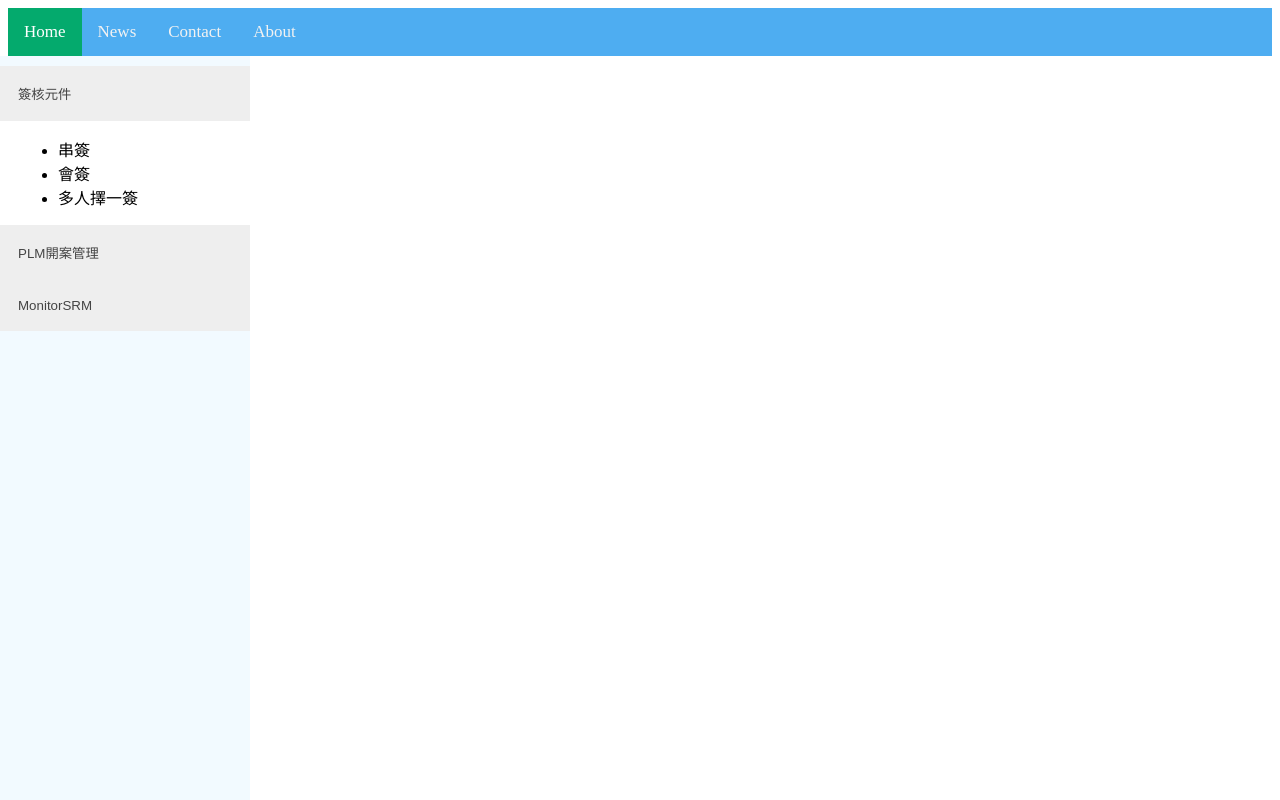
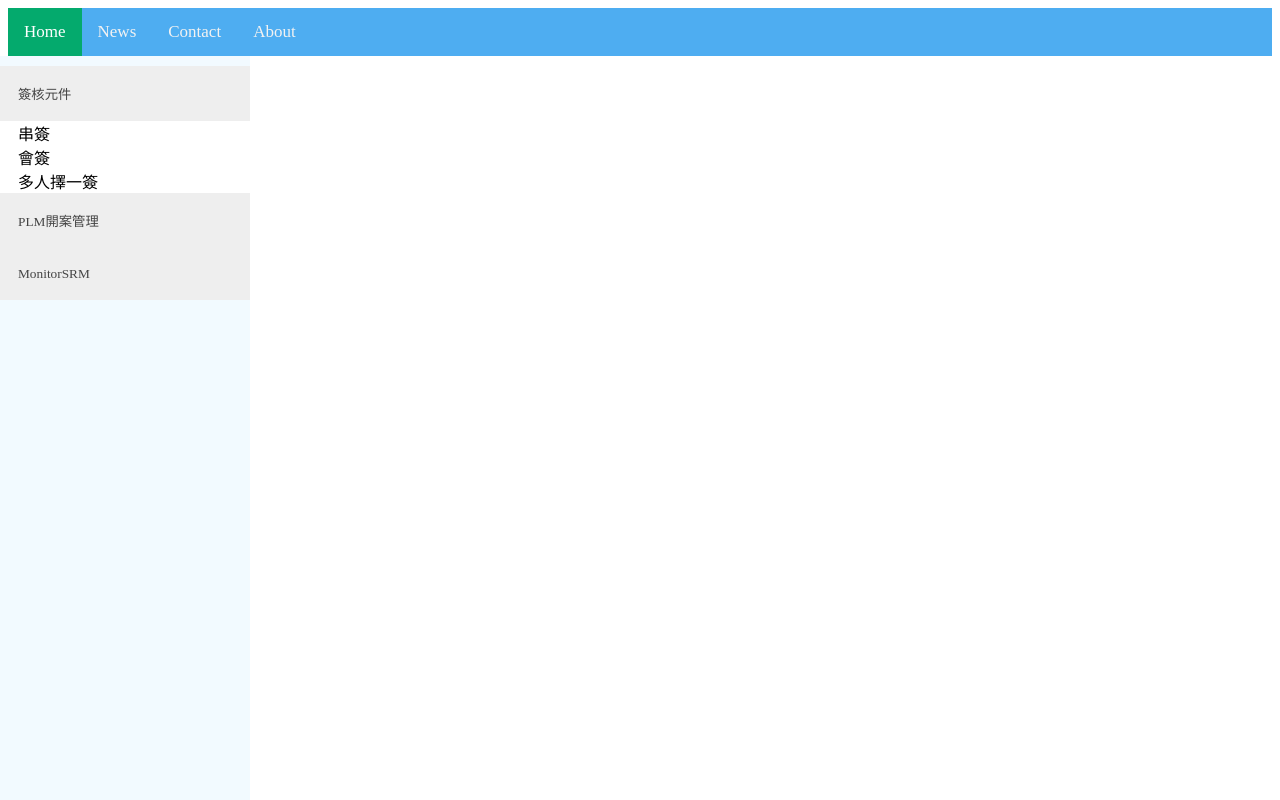
Before and after one commit to kahkinglee94/FlowEngine, a Vue app: page / in a window 1280 px wide. Both pictures are taken after a click on the button "簽核元件". Built offline with nearby package versions, Linux system fonts and the light colour scheme.

Commit message:
Added drag and drop feature. (Incomplete)

```diff
--- a/src/App.vue
+++ b/src/App.vue
@@ -1,11 +1,13 @@
 <script setup lang="ts">
 import NavigationBar from './components/common/NavigationBar.vue'
 import SideBar from './components/workspace/SideBar.vue'
+import Canvas from './components/workspace/Canvas.vue'
 </script>
 
 <template>
   <NavigationBar user-name="Joelle" />
   <SideBar />
+  <Canvas />
 </template>
 
 <style scoped>
--- /dev/null
+++ b/src/components/workspace/Canvas.vue
@@ -0,0 +1,74 @@
+<script setup lang="ts">
+import { ref, onMounted } from 'vue'
+
+interface Element {
+    name: string,
+    posX: number,
+    posY: number,
+  }
+
+const canvas = ref<HTMLDivElement | null>(null)
+const elementList = ref<Element[]>([])
+
+onMounted(() => {
+    //console.log(canvas.value)
+})
+
+function onDrop (event : any) {
+    const itemName = event.dataTransfer.getData('itemName')
+    const elementObj = {name: itemName, posX: event.clientX, posY: event.clientY}
+    elementList.value.push(elementObj)
+  }
+
+// function onWheel (event : any) {
+//     console.log(event)
+//     if (event.ctrlKey) {
+//         zoom(event)
+//     }
+// }
+
+// function zoom (event : any) {
+//     let scale = 1
+//     if(canvas.value) {
+//         scale += event.deltaY * -0.001;
+//         // Restrict scale
+//         scale = Math.min(Math.max(0.125, scale), 4);
+//         // Apply scale transform
+//         canvas.value.style.transform = `scale(${scale})`;
+//         console.log('height: ' + canvas.value.style.height + '; width: ' + canvas.value.style.width)
+//     }
+// }
+
+</script>
+
+<template>
+  <div
+    class="canvas"
+    ref="canvas"
+    @drop="onDrop($event)"
+    @dragenter.prevent
+    @dragover.prevent>
+    <div v-for="element in elementList"
+    class="element"
+    :style="{top: element.posY + 'px', left: element.posX + 'px'}">{{ element.name }}</div>
+  </div>
+</template>
+
+<style lang="scss" scoped>
+@import "@/assets/scss/_base.scss";
+@import "@/assets/scss/_mixin.scss";
+.canvas {
+    min-height: 100%;
+    min-width: 100%;
+    position: fixed;
+    height: 100%;
+    width: 100%;
+    overflow: hidden;
+}
+
+.element {
+  position: fixed;
+  padding: 10px 20px 10px 20px;
+  border: 2px solid #000;
+}
+</style>
--- a/src/components/workspace/SideBar.vue
+++ b/src/components/workspace/SideBar.vue
@@ -11,7 +11,6 @@
     children: ISideBarData[]
   }
 
-  const showItem = ref(false)
   const menuItemStateTmp = [] as ISideBarData[]
 
   for (let index = 0; index < menuItemList.length; index++) {
@@ -25,6 +24,12 @@
     menuItemState.value[index].showChildren = !menuItemState.value[index].showChildren
   }
 
+  function startDrag (event : any, item : any) {
+    console.log(item)
+    event.dataTransfer.dropEffect = 'move'
+    event.dataTransfer.setData('itemName', item.name)
+  }
+
 </script>
 
 <template>
@@ -33,20 +38,25 @@
       <button class="menu" @click.prevent="toggleShow(index)">{{ menuItem.label }}</button>
       <div class="item" v-if="menuItem.children && menuItem.children.length" v-show="menuItem.showChildren">
         <ul>
-          <li v-for="item in menuItem.children">{{ item.label }}</li>
+          <li v-for="item in menuItem.children"
+            :key="item.name"
+            draggable="true"
+            @dragstart="startDrag($event, item)">{{ item.label }}</li>
         </ul>
       </div>
     </div>
   </div>
 </template>
 
-<style scoped>
+<style lang="scss" scoped>
+@import "@/assets/scss/_base.scss";
 /* The side navigation menu */
 .sidebar {
   height: 100%; /* 100% Full-height */
   width: 250px; /* 0 width - change this with JavaScript */
   position: fixed; /* Stay in place */
   z-index: 1; /* Stay on top */
+  float: left;
   left: 0;
   background-color: #F2FAFF; /* Black*/
   overflow-x: hidden; /* Disable horizontal scroll */
```
